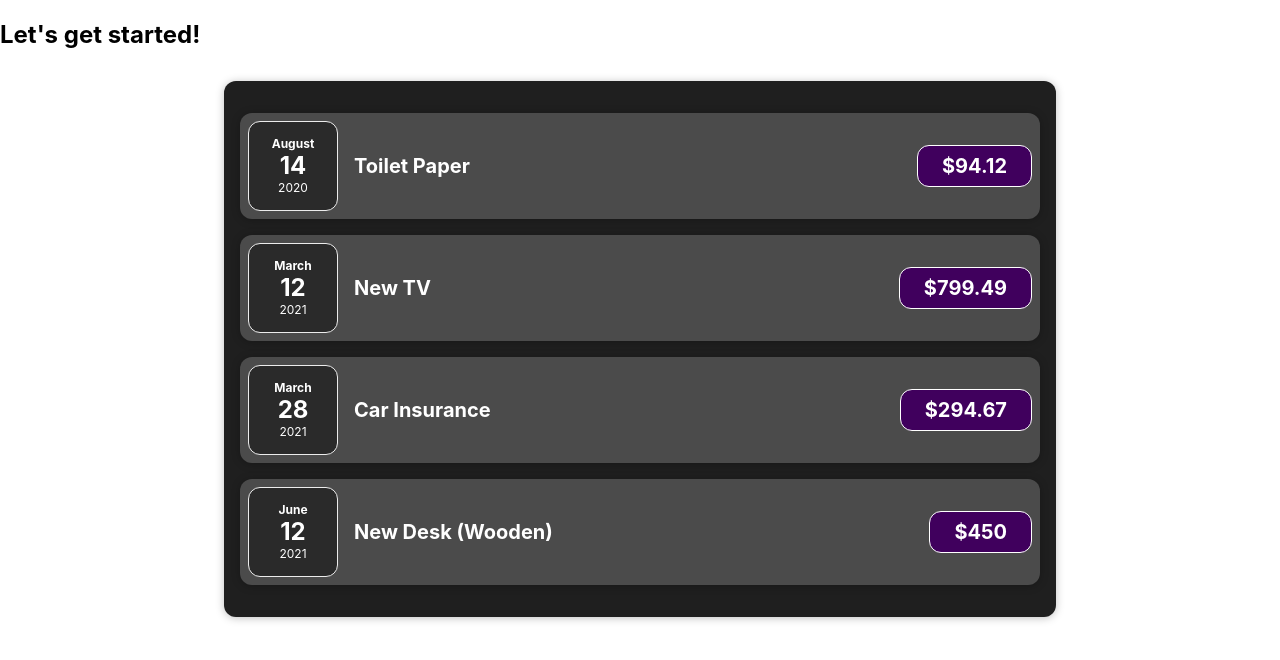
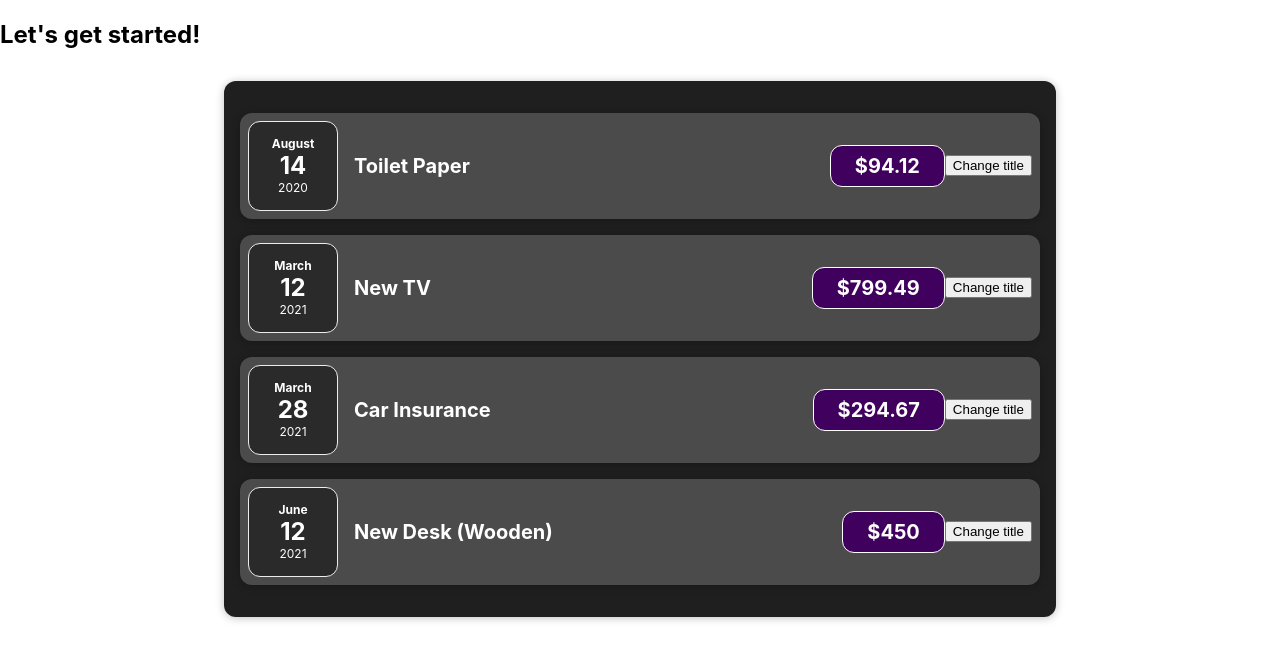
Before and after one commit to jaggerabney/ReactJS-Udemy-Course, a React (Create React App) app in the folder react-complete-guide/: page / in a window 1280 px wide. Shown: the top 660 px of the page. Built offline with nearby package versions, Linux system fonts and the light colour scheme.

Commit message:
added a simple button to ExpenseItem

```diff
--- a/react-complete-guide/src/App.js
+++ b/react-complete-guide/src/App.js
@@ -1,5 +1,9 @@
 import Expenses from "./components/Expenses/Expenses";
 import React from "react";
+
+// component functions can be written as arrow functions
+// it's 100% optional - as the project stands right now,
+// there's no benefit to doing it either way
 
 function App() {
   const expenses = [
--- a/react-complete-guide/src/components/Expenses/ExpenseItem.js
+++ b/react-complete-guide/src/components/Expenses/ExpenseItem.js
@@ -18,6 +18,10 @@ function ExpenseItem(props) {
   // data can be passed to components
   // this is done via "props", which are essentially
   // custom HTML attributes
+  function clickHandler() {
+    console.log("Clicked!");
+  };
+
   return (
     <Card className="expense-item">
       <ExpenseDate date={props.date} />
@@ -25,6 +29,7 @@ function ExpenseItem(props) {
         <h2>{props.title}</h2>
         <div className="expense-item__price">${props.amount}</div>
       </div>
+      <button onClick={clickHandler}>Change title</button>
     </Card>
   );
 }
```
